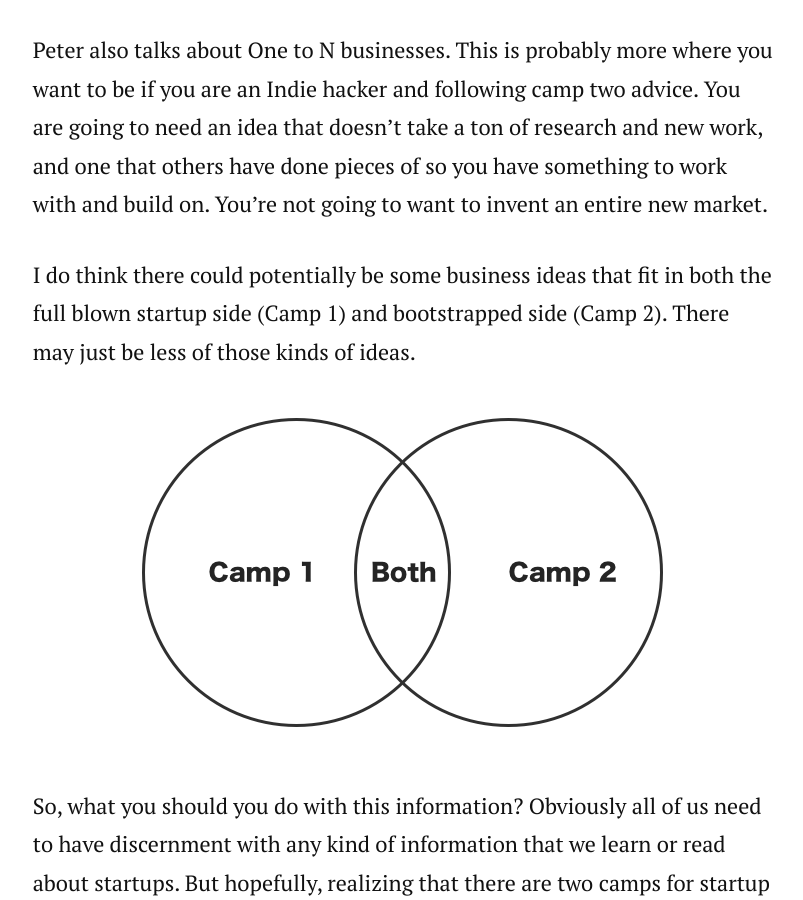
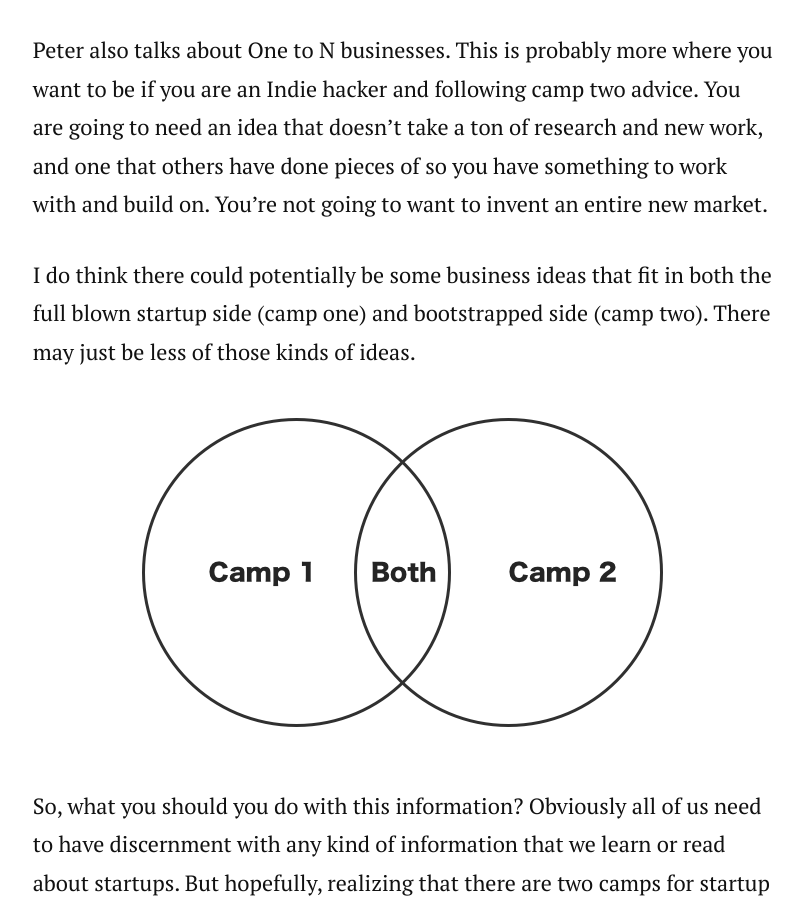
Before and after one commit to normdoow/blog, a Jekyll site: the page built from _posts/2019-5-8-there-are-2-camps-for-startup-advice.markdown, in a window 1280 px wide and 900 px high, scrolled down 3225 px. Shown: the whole window, without its empty margins (236-1039 px from the left). Built offline with Jekyll 4.4.1, drawn with Linux system fonts in a browser that asks for light colours; nearby versions of some CDN libraries; comment, search, counter and statistics services are not loaded; some of the changed text lies outside the part shown.

Commit message:
fixed some grammar issues

```diff
--- a/_posts/2019-5-8-there-are-2-camps-for-startup-advice.markdown
+++ b/_posts/2019-5-8-there-are-2-camps-for-startup-advice.markdown
@@ -32,7 +32,7 @@ However, once I had spent a significant time learning from others as well as bui
 
 The first list of advice tended to come from investors or people who worked at companies like [YCombinator](https://www.ycombinator.com), [Airbnb](https://www.airbnb.com), and [Slack](https://slack.com). The second list of advice mostly came from people who worked at companies like [Basecamp](https://basecamp.com), [MailChimp](https://mailchimp.com), or individual Indie Hackers.
 
-Once I started hanging out a lot in the [Indie hacker](https://www.indiehackers.com) community and reading a lot of the top hackers advice, I started to realize that there are two camps of startup advice!
+Once I started hanging out a lot in the [Indie Hacker](https://www.indiehackers.com) community and reading a lot of the top hackers advice, I started to realize that there are two camps of startup advice!
 
 Let’s call the advice from the first list, “camp one” and the advice from the second list, “camp two”.
 
@@ -48,7 +48,7 @@ Another way to think about this is through the lens of [Peter Thiel’s](https:/
 
 Peter also talks about One to N businesses. This is probably more where you want to be if you are an Indie hacker and following camp two advice. You are going to need an idea that doesn’t take a ton of research and new work, and one that others have done pieces of so you have something to work with and build on. You’re not going to want to invent an entire new market.
 
-I do think there could potentially be some business ideas that fit in both the full blown startup side (Camp 1) and bootstrapped side (Camp 2). There may just be less of those kinds of ideas.
+I do think there could potentially be some business ideas that fit in both the full blown startup side (camp one) and bootstrapped side (camp two). There may just be less of those kinds of ideas.
 
 <center><img src="/assets/img/camp1_camp2.png" alt="" /></center>
 
```
